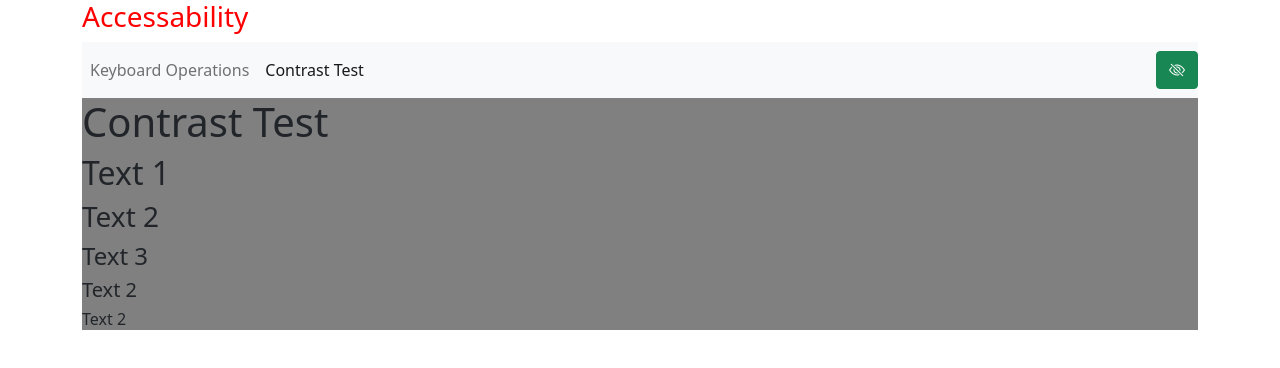
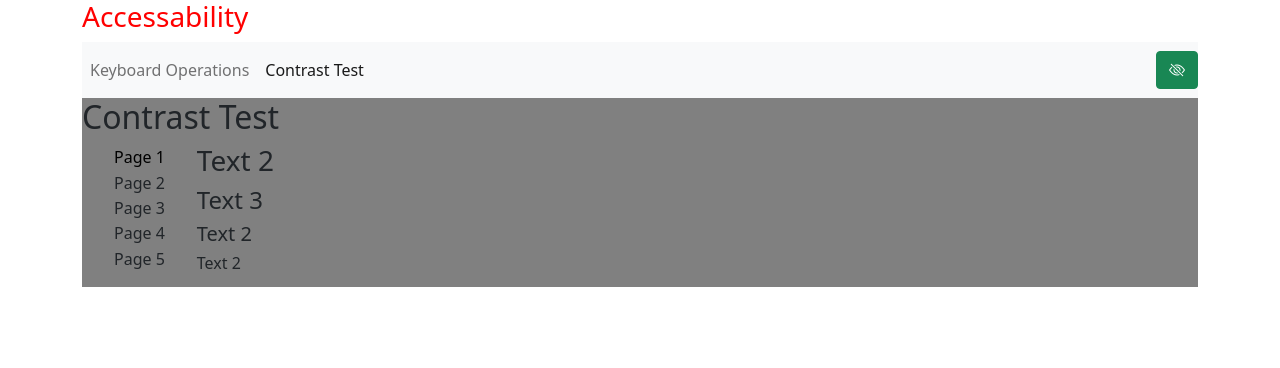
Before and after one commit to solovey1985/a11y-ca, an Angular app: page /contrast in a window 1280 px wide. Shown: the top 368 px of the page. Built offline with nearby package versions, Linux system fonts and the light colour scheme.

Commit message:
navigation

```diff
--- a/src/app/components/contrast/contrast.component.html
+++ b/src/app/components/contrast/contrast.component.html
@@ -1,11 +1,19 @@
 <div class="wrapper">
-  <h1>Contrast Test</h1>
+  <h2>Contrast Test</h2>
+  <div class="main-container">
+    <ul>
+      <li><a href="/contrast/1"> Page 1</a></li>
+      <li>Page 2</li>
+      <li>Page 3</li>
+      <li>Page 4</li>
+      <li>Page 5</li>
+    </ul>
 
-  <div class="lower-contrast">
-    <h2>Text 1</h2>
-    <h3>Text 2</h3>
-    <h4>Text 3</h4>
-    <h5>Text 2</h5>
-    <h6>Text 2</h6>
+    <div class="lower-contrast">
+      <h3>Text 2</h3>
+      <h4>Text 3</h4>
+      <h5>Text 2</h5>
+      <h6>Text 2</h6>
+    </div>
   </div>
 </div>
--- a/src/app/components/contrast/contrast.component.less
+++ b/src/app/components/contrast/contrast.component.less
@@ -1,3 +1,18 @@
-.wrapper{
+.main-container {
+  display: flex;
+  flex-direction: row;
+}
+.wrapper {
   background-color: grey;
 }
+ul {
+  list-style: none;
+  margin-right: 2em;
+  li {
+    margin-top: 1pt;
+    a {
+      text-decoration-line: none;
+      color: black;
+    }
+  }
+}
```
